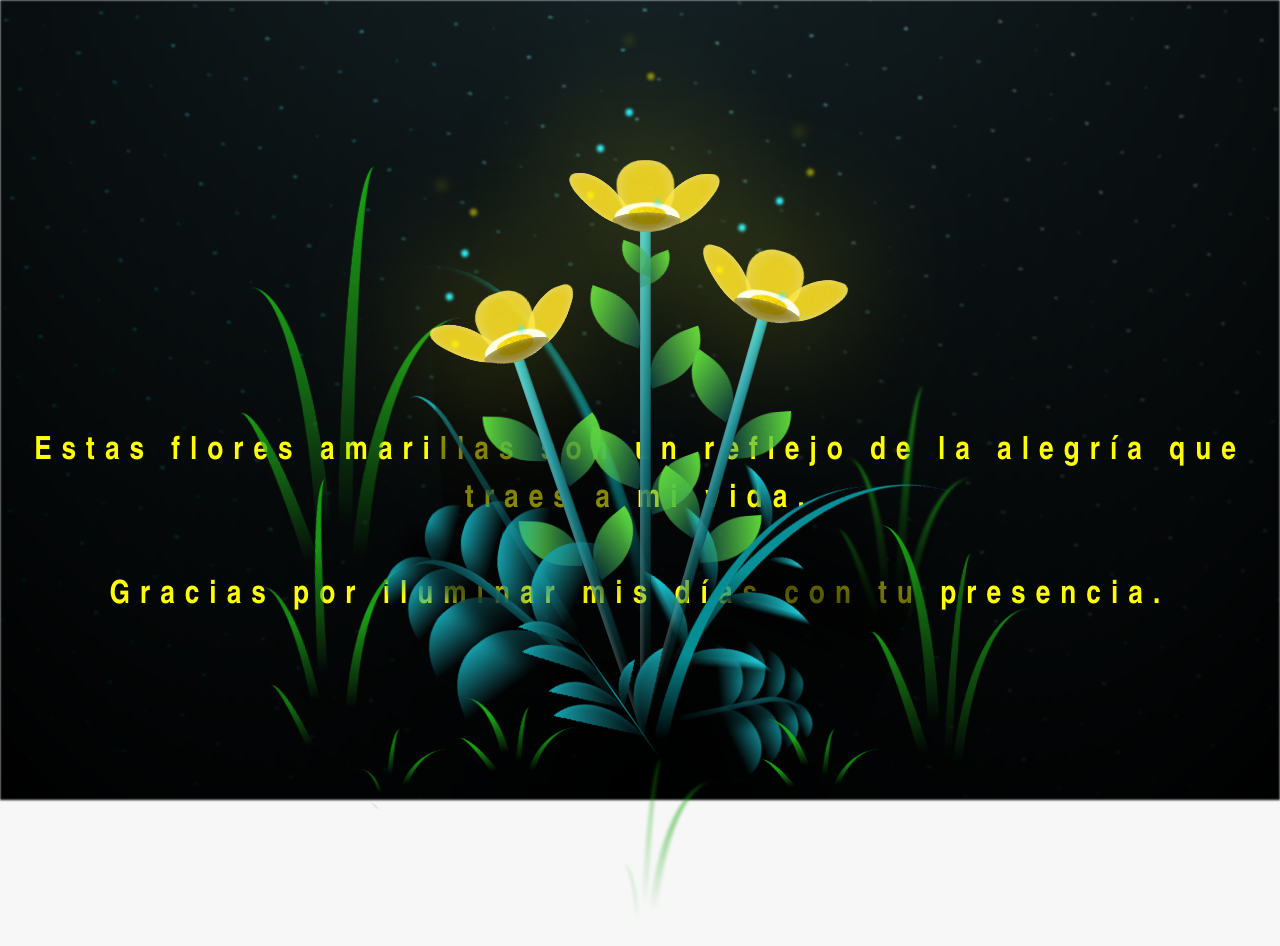
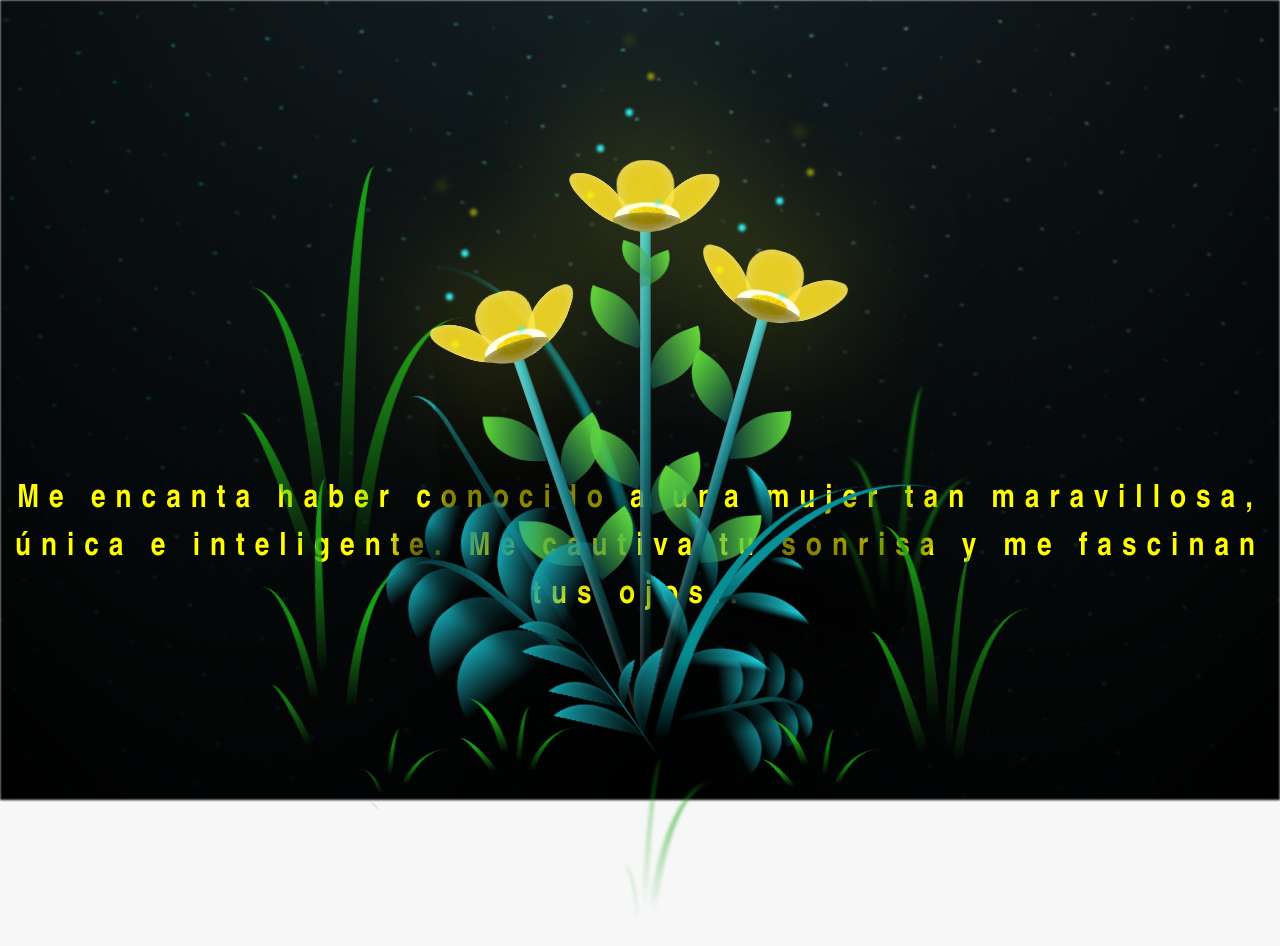
Before and after one commit to DaniCodex/flores-amarillas-tres, a plain HTML site: page flower.html in a window 1280 px wide. Drawn offline with Linux system fonts and the light colour scheme.

Commit message:
Update flower.html

```diff
--- a/flower.html
+++ b/flower.html
@@ -13,8 +13,7 @@
     <div id="lyrics">
 
     </div>
-    <h1 class="titulo">Estas flores amarillas son un reflejo de la alegría que traes a mi vida. <br> <br>
-      Gracias por iluminar mis días con tu presencia.</h1>
+    <h1 class="titulo">Me encanta haber conocido a una mujer tan maravillosa, única e inteligente. Me cautiva tu sonrisa y me fascinan tus ojos..</h1>
 
     <div class="night"></div>
     <div class="flowers">
```
